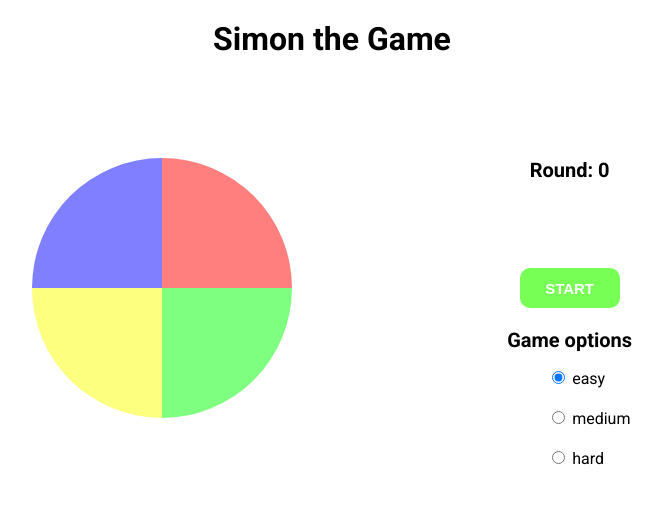
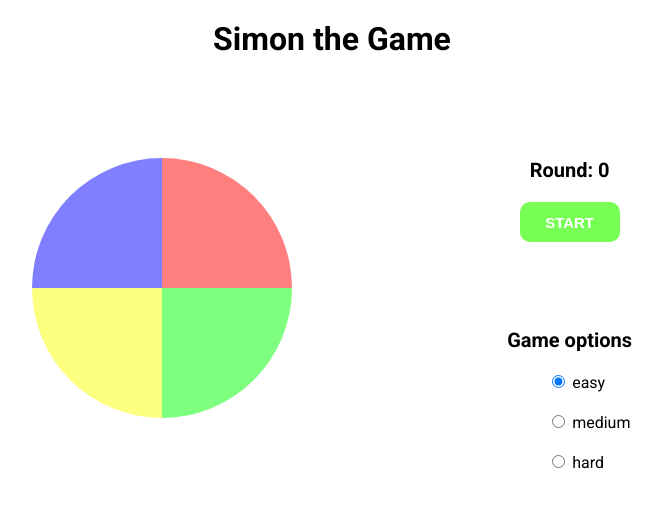
Before and after one commit to mefistodevelop/simon-game, a Vue app: page / in a window 1280 px wide. Shown: the top 508 px of the page, without its empty margins (308-971 px from the left). Built offline with nearby package versions, Linux system fonts and the light colour scheme.

Commit message:
refactor: small improvements of styles and code structure

```diff
--- a/src/components/Panel.vue
+++ b/src/components/Panel.vue
@@ -2,8 +2,19 @@
   <div class="panel">
     <div class="info">
       <h2 class="subtitle">Round: {{ round }}</h2>
-      <button type="button" class="button" @click="$emit('start')">Start</button>
-      <span v-show="result > 0" class="status">You lost after {{ result }} rounds</span>
+      <button
+        type="button"
+        class="button"
+        @click="$emit('start')"
+        >
+          Start
+        </button>
+      <span
+        class="status"
+        v-show="result"
+        >
+          You lost after {{ result }} rounds
+        </span>
     </div>
 
     <div class="options">
@@ -91,7 +102,6 @@
     display: flex;
     flex-direction: column;
     align-items: center;
-    justify-content: space-between;
 
     margin-bottom: 2rem;
     height: 15rem;
@@ -99,6 +109,7 @@
 
   .subtitle {
     margin: 0;
+    margin-bottom: 2rem;
     padding: 0;
     font-size: 2rem;
     text-align: center;
@@ -109,6 +120,7 @@
     justify-content: center;
     align-items: center;
 
+    margin-bottom: 2rem;
     width: 10rem;
     height: 4rem;
 
```
